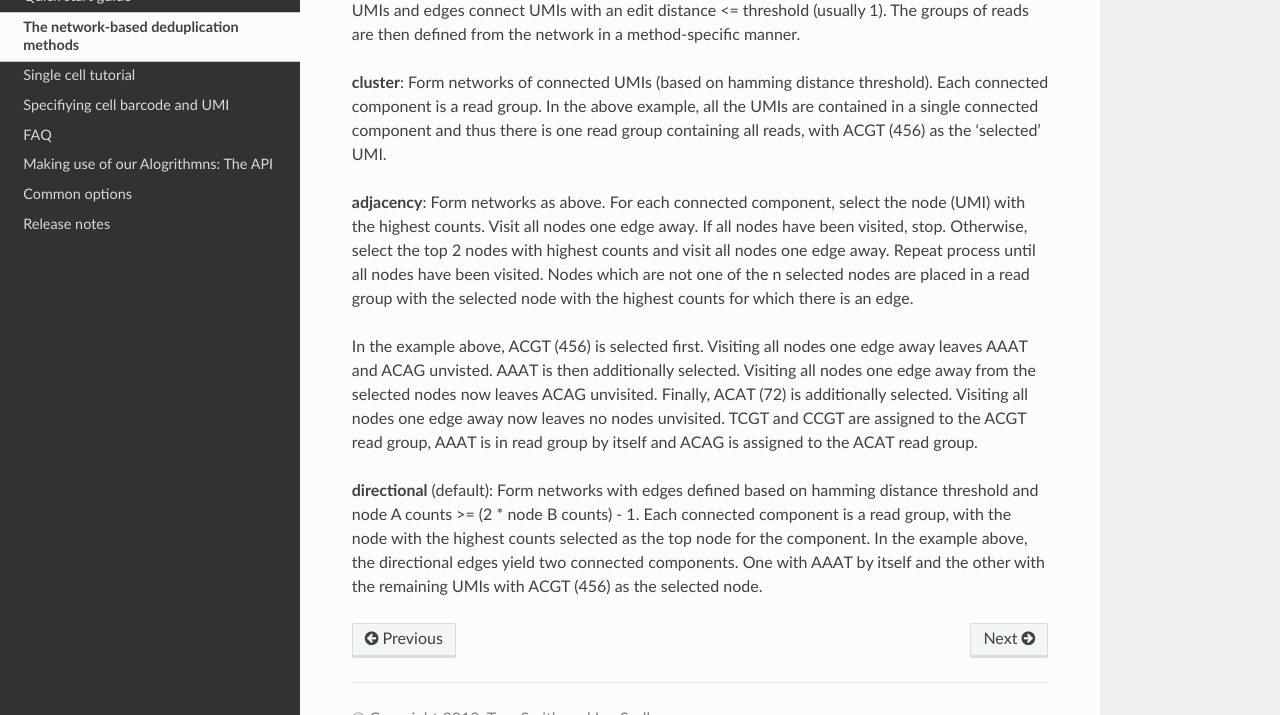
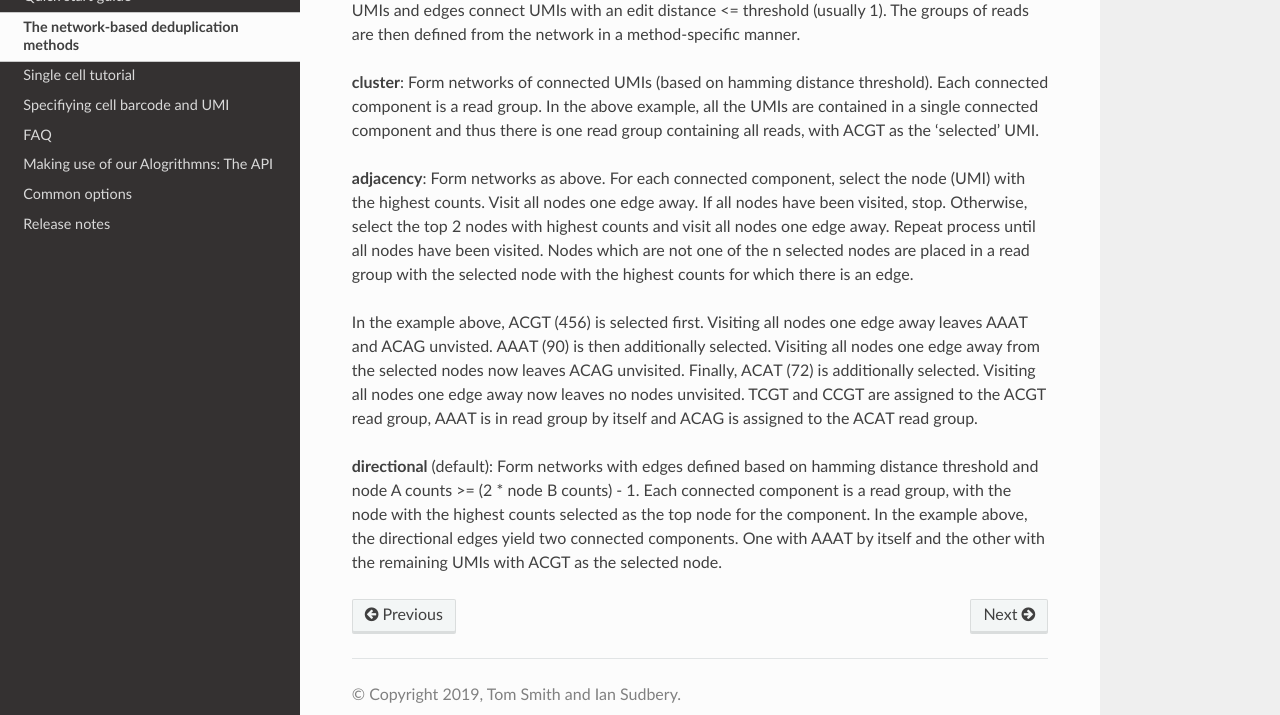
Before and after one commit to CGATOxford/UMI-tools, a Sphinx documentation site: the page built from doc/the_methods.rst, in a window 1280 px wide and 900 px high, scrolled down 739 px, cut to the strip 185-900 px from the top of the window. Built offline with Sphinx 7.4.7 and the Read the Docs theme 2.0.0, drawn with Linux system fonts in a browser that asks for light colours.

Commit message:
clarifies methods explanation

```diff
--- a/doc/the_methods.rst
+++ b/doc/the_methods.rst
@@ -15,10 +15,10 @@ The simplest methods, *unique* and *percentile*, group reads with the exact same
 
 The network-based methods, *cluster*, *adjacency* and *directional*, build networks where nodes are UMIs and edges connect UMIs with an edit distance <= threshold (usually 1). The groups of reads are then defined from the network in a method-specific manner.
 
-**cluster**: Form networks of connected UMIs (based on hamming distance threshold). Each connected component is a read group. In the above example, all the UMIs are contained in a single connected component and thus there is one read group containing all reads, with ACGT (456) as the 'selected' UMI.
+**cluster**: Form networks of connected UMIs (based on hamming distance threshold). Each connected component is a read group. In the above example, all the UMIs are contained in a single connected component and thus there is one read group containing all reads, with ACGT as the 'selected' UMI.
 
 **adjacency**: Form networks as above. For each connected component, select the node (UMI) with the highest counts. Visit all nodes one edge away. If all nodes have been visited, stop. Otherwise, select the top 2 nodes with highest counts and visit all nodes one edge away. Repeat process until all nodes have been visited. Nodes which are not one of the n selected nodes are placed in a read group with the selected node with the highest counts for which there is an edge.
 
-In the example above, ACGT (456) is selected first. Visiting all nodes one edge away leaves AAAT and ACAG unvisted. AAAT is then additionally selected. Visiting all nodes one edge away from the selected nodes now leaves ACAG unvisited. Finally, ACAT (72) is additionally selected. Visiting all nodes one edge away now leaves no nodes unvisited. TCGT and CCGT are assigned to the ACGT read group, AAAT is in read group by itself and ACAG is assigned to the ACAT read group.
+In the example above, ACGT (456) is selected first. Visiting all nodes one edge away leaves AAAT and ACAG unvisted. AAAT (90) is then additionally selected. Visiting all nodes one edge away from the selected nodes now leaves ACAG unvisited. Finally, ACAT (72) is additionally selected. Visiting all nodes one edge away now leaves no nodes unvisited. TCGT and CCGT are assigned to the ACGT read group, AAAT is in read group by itself and ACAG is assigned to the ACAT read group.
 
-**directional** (default): Form networks with edges defined based on hamming distance threshold and node A counts >= (2 * node B counts) - 1. Each connected component is a read group, with the node with the highest counts selected as the top node for the component. In the example above, the directional edges yield two connected components. One with AAAT by itself and the other with the remaining UMIs with ACGT (456) as the selected node.
+**directional** (default): Form networks with edges defined based on hamming distance threshold and node A counts >= (2 * node B counts) - 1. Each connected component is a read group, with the node with the highest counts selected as the top node for the component. In the example above, the directional edges yield two connected components. One with AAAT by itself and the other with the remaining UMIs with ACGT as the selected node.
```
